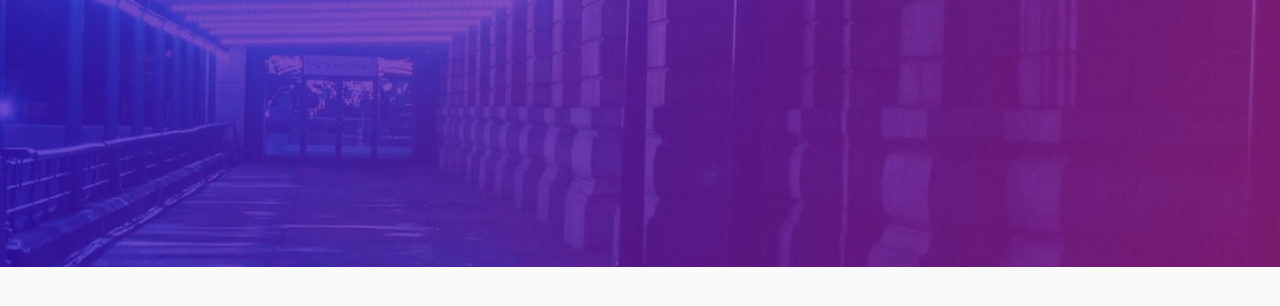
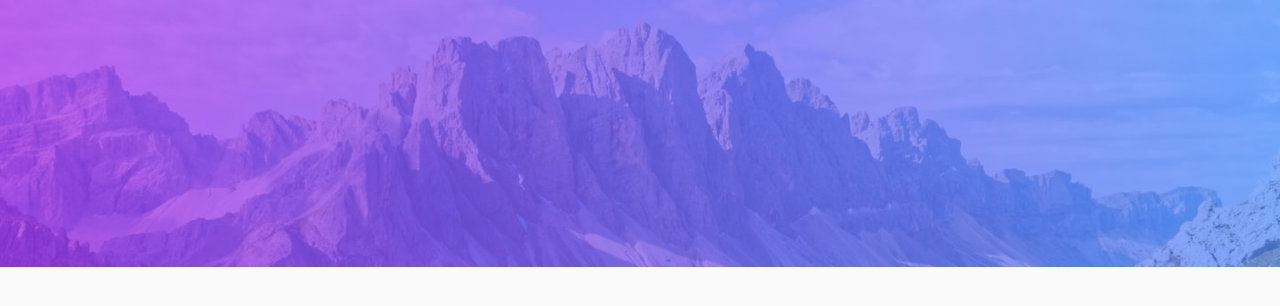
Before and after one commit to im-victor-mendez/React-Firebase-ToDo, a React (Vite) app: page / in a window 1280 px wide. Shown: the top 306 px of the page. Built offline with nearby package versions, Linux system fonts and the light colour scheme.

Commit message:
Fixed background style.

```diff
--- a/src/App.css
+++ b/src/App.css
@@ -7,4 +7,7 @@
 .App {
   width: -webkit-fill-available;
   height: 100%;
+
+  background-repeat: no-repeat;
+  background-size: contain;
 }
--- a/src/App.jsx
+++ b/src/App.jsx
@@ -1,17 +1,24 @@
-import { useState } from 'react'
 import './App.css'
+/* To add into a changer theme button/function
+import BD_DESKTOP_DARK from "./assets/images/bg-desktop-dark.jpg";
+import BD_DESKTOP_LIGHT from "./assets/images/bg-desktop-light.jpg";
+import BD_MOBILE_DARK from "./assets/images/bg-mobile-dark.jpg";
+import BD_MOBILE_LIGHT from "./assets/images/bg-mobile-light.jpg";
 
 const currentTheme = window.matchMedia('(prefers-color-scheme: dark)').matches
+const currentWidth = window.matchMedia('(min-width: 1024px)').matches
+*/
 
 function App() {
-  const [darkTheme, setDarkTheme] = useState(currentTheme)
+  /* To add into a changer theme button/function
+    const [darkTheme, setDarkTheme] = useState(currentTheme)
+
+    backgroundColor: `var(${darkTheme ? '--very-dark-blue' : '--very-light-gray'})`,
+    backgroundImage: `url(${darkTheme ? (currentWidth ? BD_DESKTOP_DARK : BD_MOBILE_DARK) : (currentWidth ? BD_DESKTOP_LIGHT : BD_MOBILE_LIGHT)})`
+  */
 
   return (
-    <div className="App"
-    style={{
-      backgroundColor: darkTheme ? 'var(--very-dark-blue)' : 'var(--very-light-gray)',
-    }}
-    >
+    <div className="App">
     </div>
   )
 }
--- a/src/styles/DarkMode.scss
+++ b/src/styles/DarkMode.scss
@@ -2,4 +2,16 @@
     .App {
         background-color: var(--very-dark-blue);
     }
+
+    @media (max-width: 720px) {
+        .App {
+            background-image: url('../assets/images/bg-mobile-dark.jpg');
+        }
+    }
+
+    @media (min-width: 720px) {
+        .App {
+            background-image: url('../assets/images/bg-desktop-dark.jpg');
+        }
+    }
 }
--- a/src/styles/Desktop.scss
+++ b/src/styles/Desktop.scss
@@ -1,8 +1,3 @@
-/* To fix width */
-@media (min-width: 10px) {
-    .App {
-        background-image: url('../assets/images/bg-desktop-dark.jpg');
-        background-repeat: no-repeat;
-        background-size: contain;
-    }
+@media (min-width: 1024px) {
+
 }
--- a/src/styles/LightMode.scss
+++ b/src/styles/LightMode.scss
@@ -2,4 +2,16 @@
     .App {
         background-color: var(--very-light-gray);
     }
+
+    @media (max-width: 720px) {
+        .App {
+            background-image: url('../assets/images/bg-mobile-light.jpg');
+        }
+    }
+
+    @media (min-width: 720px) {
+        .App {
+            background-image: url('../assets/images/bg-desktop-light.jpg');
+        }
+    }
 }
--- a/src/styles/Mobile.scss
+++ b/src/styles/Mobile.scss
@@ -0,0 +1,3 @@
+@media (max-width: 1024px) {
+
+}
```
